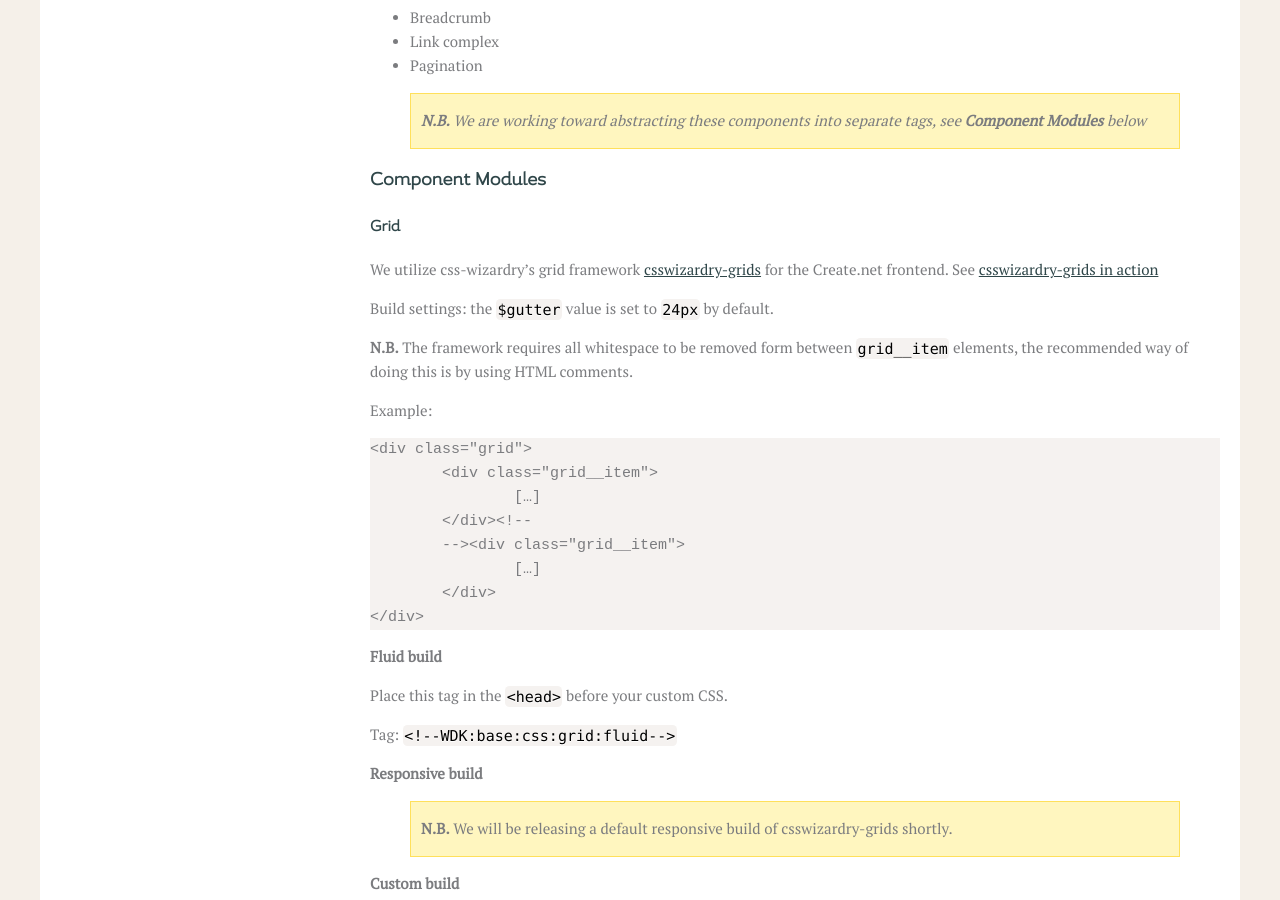
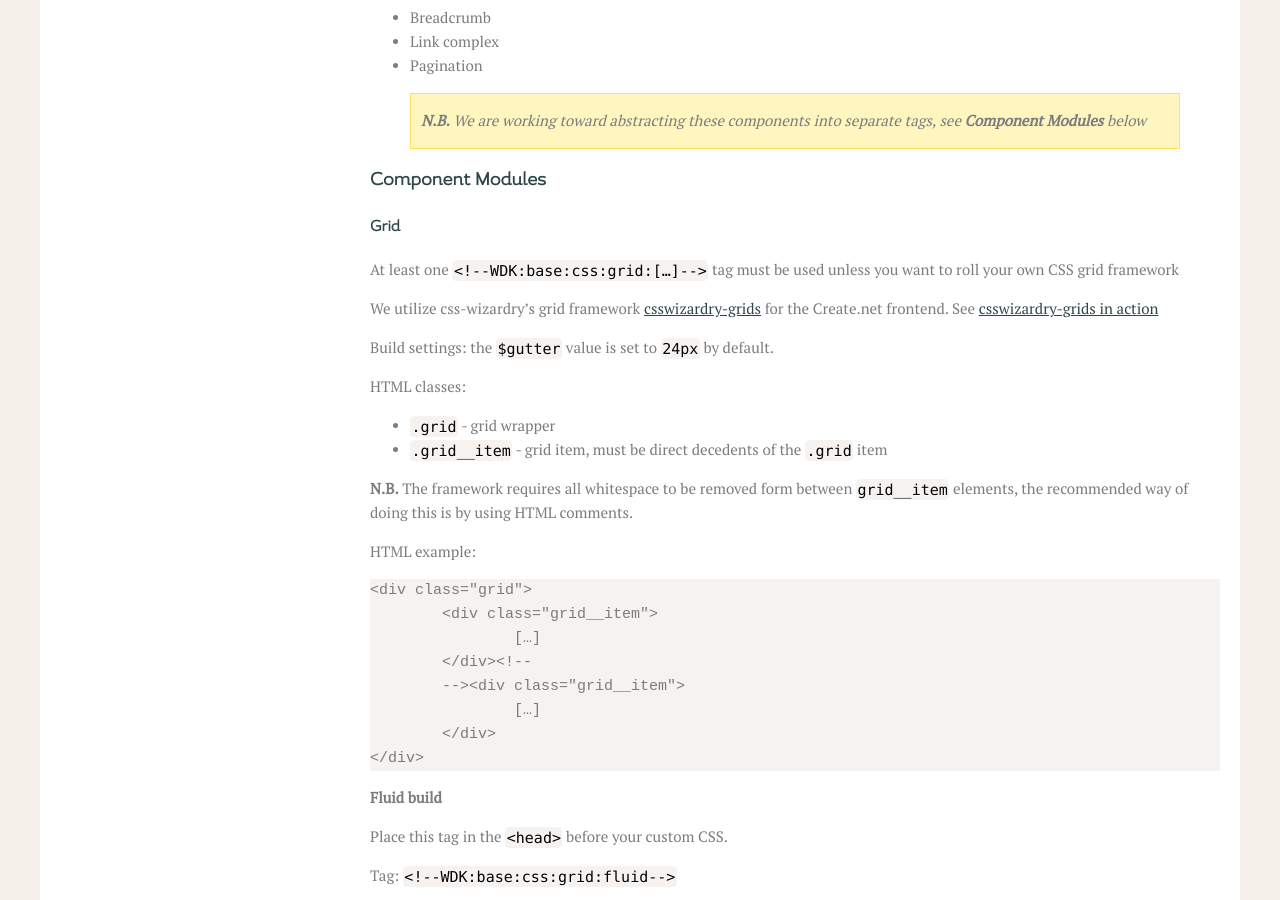
Before and after one commit to createdotnet/wdk, a Jekyll site: the page built from _tutorials/requirements-restrictions.md, in a window 1280 px wide and 900 px high, scrolled down 1294 px. Built offline with Jekyll 4.4.1, drawn with Linux system fonts in a browser that asks for light colours.

Commit message:
MOAR DOCS.

````diff
--- a/_tutorials/requirements-restrictions.md
+++ b/_tutorials/requirements-restrictions.md
@@ -63,13 +63,20 @@ This file includes a build of the [inuit.css CSS framework](https://github.com/c
 
 #### Grid
 
+At least one `<!--WDK:base:css:grid:[…]-->` tag must be used unless you want to roll your own CSS grid framework
+
 We utilize css-wizardry’s grid framework [csswizardry-grids](https://github.com/csswizardry/csswizardry-grids) for the Create.net frontend. See [csswizardry-grids in action](http://csswizardry.com/csswizardry-grids/)
 
 Build settings: the `$gutter` value is set to `24px` by default.
 
+HTML classes:
+
+* `.grid` - grid wrapper
+* `.grid__item` - grid item, must be direct decedents of the `.grid` item
+
 **N.B.** The framework requires all whitespace to be removed form between `grid__item` elements, the recommended way of doing this is by using HTML comments.
 
-Example:
+HTML example:
 
 ```
 <div class="grid">
````
Also changed, not shown: changelog.md.
